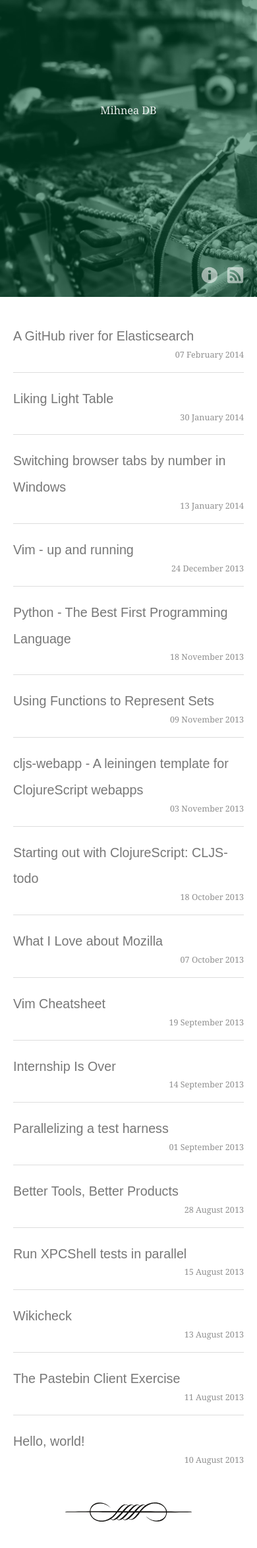
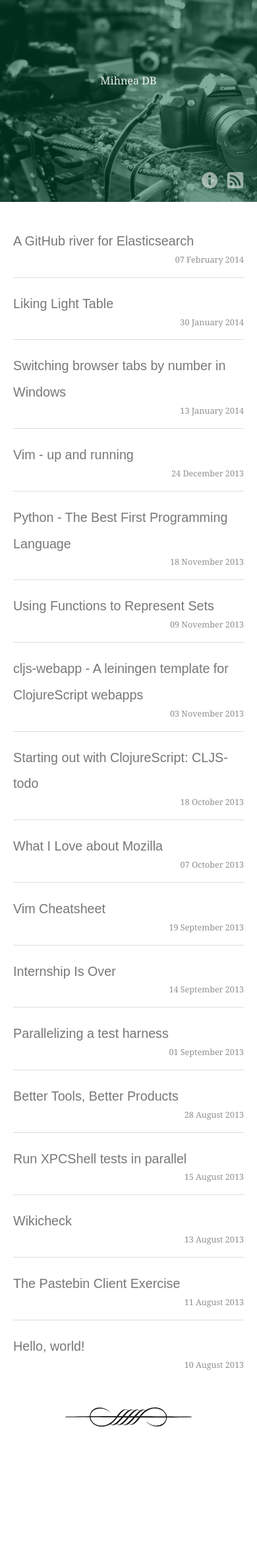
Before and after one commit to mihneadb/mihneadb.github.io, a Jekyll site: the page built from index.html, in a window 390 px wide. Shown: the whole page at 66% size. Built offline with Jekyll 4.4.1, drawn with Linux system fonts in a browser that asks for light colours; Markdown is read by kramdown in place of the engine named in the settings; after the commit the page ends 2202 px from its top, so only the background shows below that.

Commit message:
More tweaks for mobile -- please iOS, support vh properly.

```diff
--- a/css/site.css
+++ b/css/site.css
@@ -219,8 +219,13 @@ table, th, td {
   .post-title {
     font-size: 2em; }
 
-  .header .header-subtitle {
-    font-size: 0.9em; }
+  .header {
+    height: 17em; }
+    .header .header-subtitle {
+      font-size: 0.9em; }
+
+  .header-contents {
+    top: 5em; }
 
   .archive p.muted {
     font-size: 0.7em; }
```
Also changed, not shown: scss/site.scss (+6 -1 lines).
